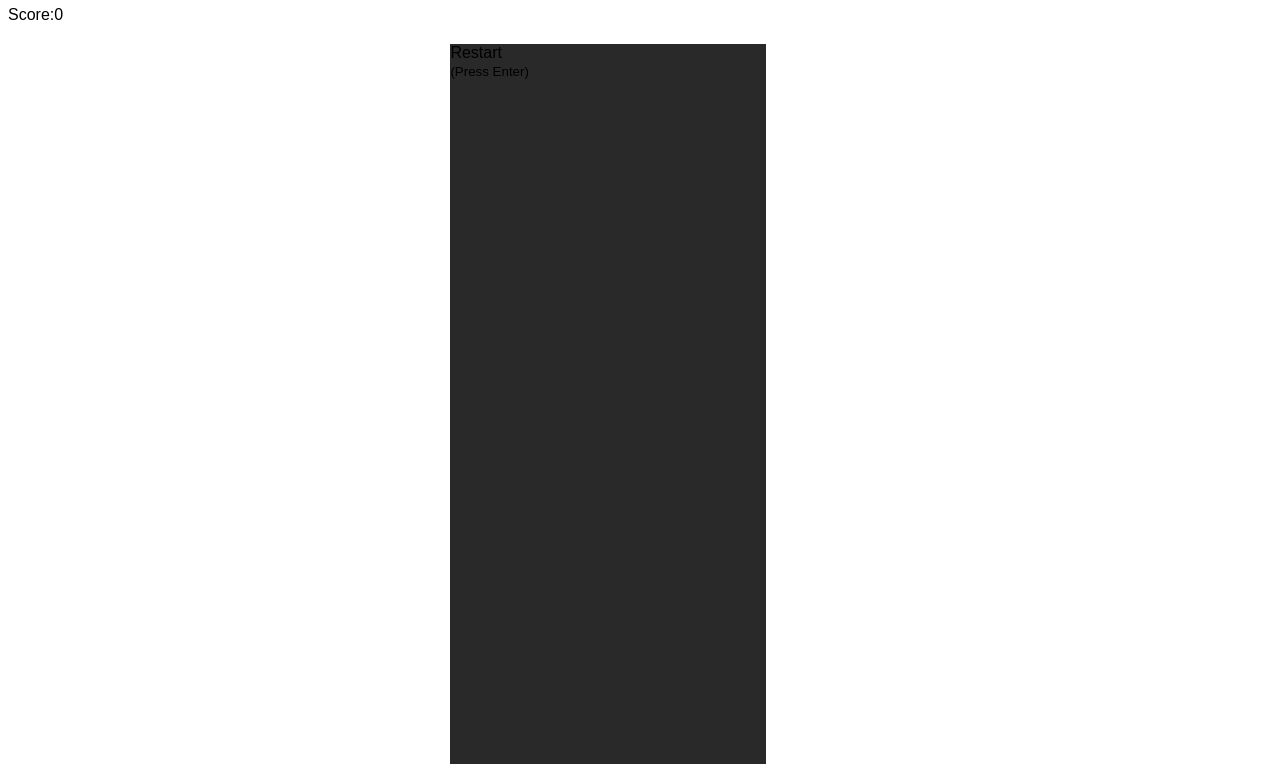
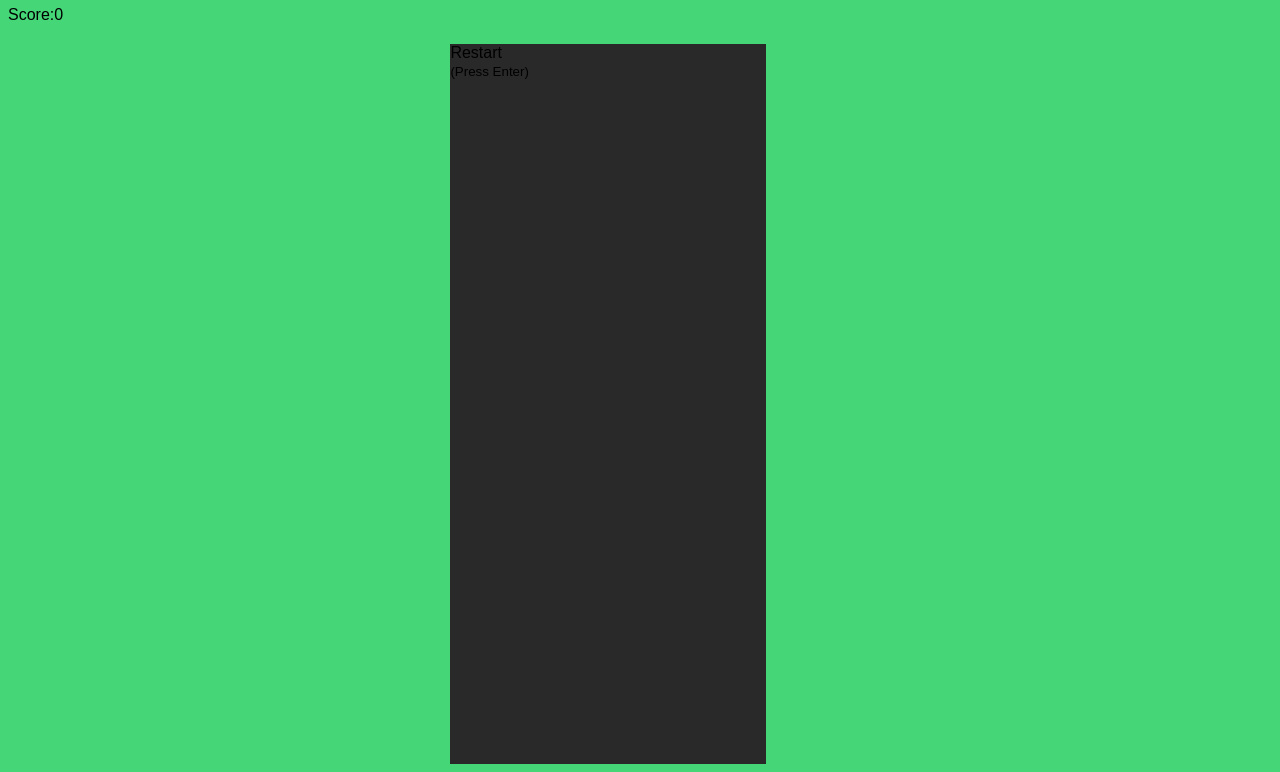
Before and after one commit to asreina/Game, a plain HTML site: page index.html in a window 1280 px wide. Shown: the part 92-864 px from the top of the page. Drawn offline with Linux system fonts and the light colour scheme.

Commit message:
Fixed line 4.

```diff
--- a/style.css
+++ b/style.css
@@ -1,7 +1,7 @@
  body{
    height: 100%
    width:  100%
-   margin: 0\
+   margin: 0;
    background-color: #45d678;
    font-family: sans-serif;
  }
```
